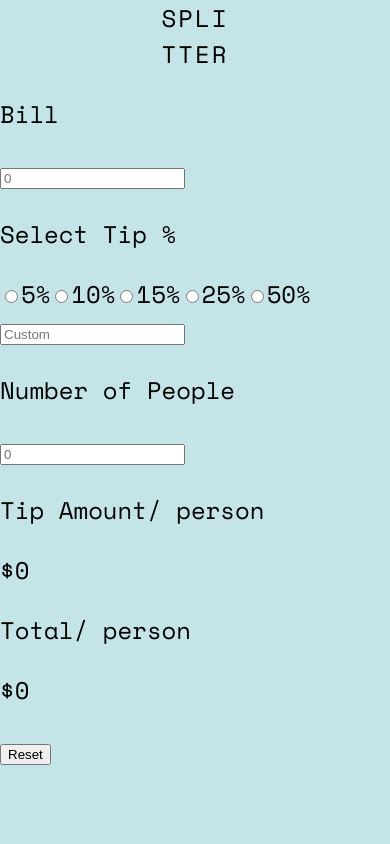
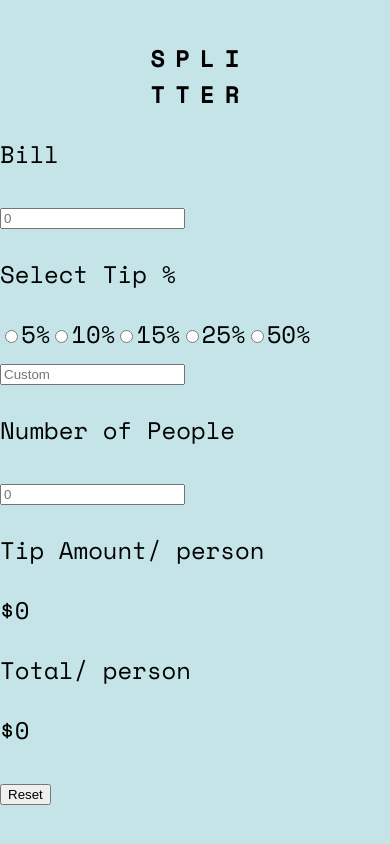
Before and after one commit to Annastrin/frontendmentor-tip-calculator, a Vue app: page / in a window 390 px wide. Built offline with nearby package versions, Linux system fonts and the light colour scheme.

Commit message:
Add mobile styles to Logo

```diff
--- a/src/App.vue
+++ b/src/App.vue
@@ -1,5 +1,18 @@
 <template>
-  <h1 class="logo"><span>spli</span><span>tter</span></h1>
+  <h1 class="logo">
+    <div>
+      <span>s</span>
+      <span>p</span>
+      <span>l</span>
+      <span>i</span>
+    </div>
+    <div>
+      <span>t</span>
+      <span>t</span>
+      <span>e</span>
+      <span>r</span>
+    </div>
+  </h1>
   <TipCalculator/>
 </template>
 
@@ -44,20 +57,22 @@ body {
 }
 
 #app {
-
+  margin-top: 40px;
 }
 
 .logo {
   margin: 0 auto;
-  max-width: 80px;
+  max-width: 150px;
   font-size: 1rem;
-  font-weight: normal;
-  text-align: center;
-  text-transform: uppercase;
-  letter-spacing: 2px;
+
+  div {
+    line-height: 1.5;
+    text-align: center;
+    text-transform: uppercase;
+  }
 
   span {
-    display: block;
+    padding: 0 5px;
   }
 }
 </style>
```
